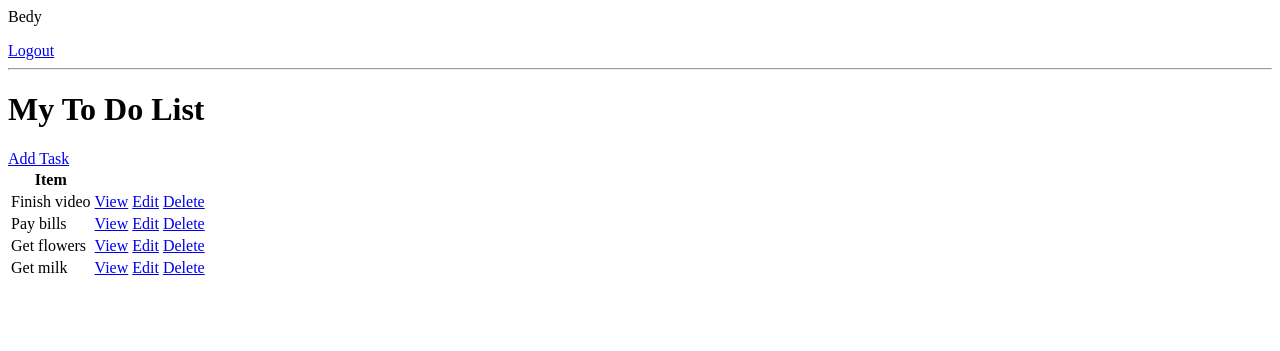
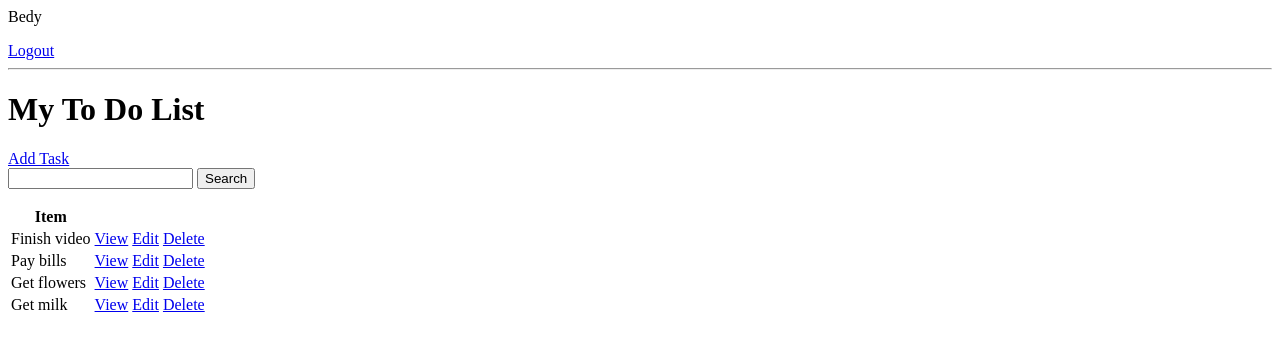
Before and after one commit to G-Bedy/To_Do_list, a Django app: page / in a window 1280 px wide. Shown: the top 351 px of the page. Run offline with Django 4.2, Linux system fonts and the light colour scheme; a user stored in the database is signed in; data comes from the database, SQL or seed files in the repository; both versions use the stored data as it was after the commit.

Commit message:
add search function

```diff
--- a/base/templates/base/task_list.html
+++ b/base/templates/base/task_list.html
@@ -10,6 +10,12 @@
 <h1>My To Do List {{ color }}</h1>
 
 <a href="{% url 'task-create' %}">Add Task</a>
+
+<form method="get">
+    <input type="text" name="search-area" value="{{ search_input }}">
+    <input type="submit" value="Search">
+</form>
+
 
 <table>
     <tr>
--- a/base/views.py
+++ b/base/views.py
@@ -45,7 +45,14 @@ class TaskList(LoginRequiredMixin, ListView):
         context = super().get_context_data(**kwargs)
         context['tasks'] = context['tasks'].filter(user=self.request.user)
         context['count'] = context['tasks'].filter(complete=False).count()
+
+        search_input = self.request.GET.get('search-area') or ''
+        if search_input:
+            context['tasks'] = context['tasks'].filter(
+                title__startswith=search_input)
         return context
+
+        context['search_input'] = search_input
 
 
 class TaskDetail(LoginRequiredMixin, DetailView):
```
Also changed, not shown: db.sqlite3.
